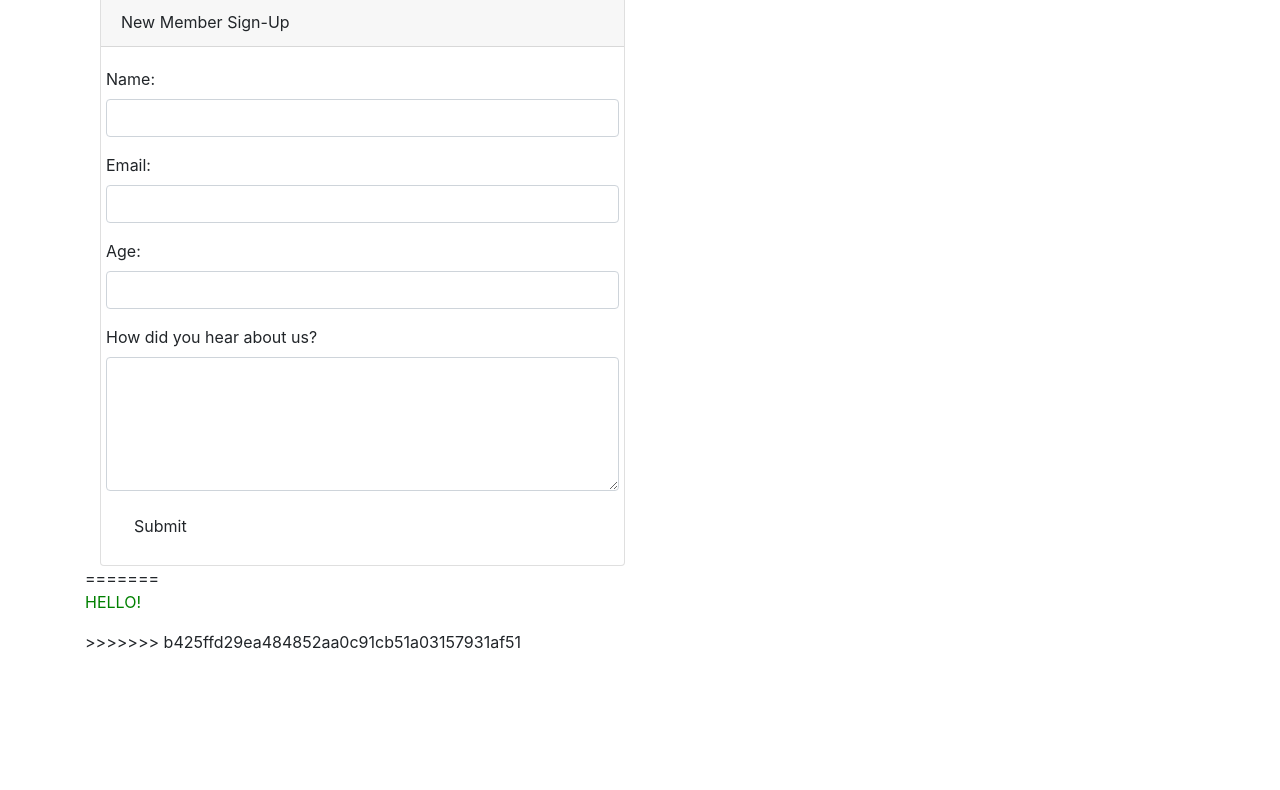
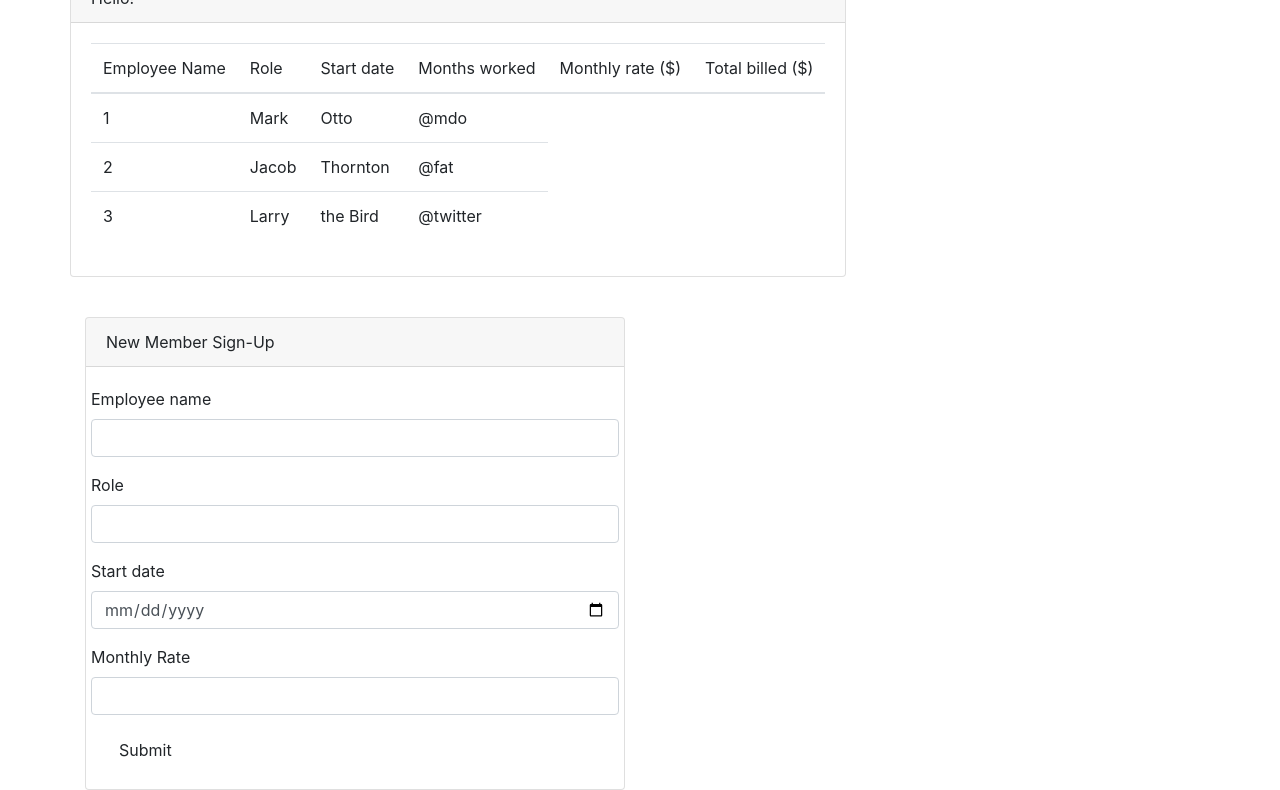
Before and after one commit to rainbojack1/Employee-Data-Management, a plain HTML site: page index.html in a window 1280 px wide. Shown: the part 243-1033 px from the top of the page. Before the commit the page ends 897 px from the top, so only its background shows below. Drawn offline with nearby package versions, Linux system fonts and the light colour scheme; no server answers.

Commit message:
more html changes (added table and input forms)

```diff
--- a/assets/css/styles.css
+++ b/assets/css/styles.css
@@ -1,3 +1,16 @@
 p{
     color: green
 }
+
+#table{
+    display: block;
+    width: 100%;
+
+}
+
+
+#tablerow {
+    padding-bottom: 40px;
+
+
+}
--- a/index.html
+++ b/index.html
@@ -1,7 +1,6 @@
 <!DOCTYPE html>
 <!--[if lt IE 7]>      <html class="no-js lt-ie9 lt-ie8 lt-ie7"> <![endif]-->
 <!--[if IE 7]>         <html class="no-js lt-ie9 lt-ie8"> <![endif]-->
-<<<<<<< HEAD
 <!--[if IE 8]>         <html class="no-js lt-ie9"> <![endif]-->
 <!--[if gt IE 8]><!-->
 <html class="no-js">
@@ -27,8 +26,52 @@
             <h1 class="text-center">Timestamp</h1>
         </div>
 
-        <div class="row"></div>
+        <div class="row" id="tablerow">
 
+            <div class="card card-default">
+                <div class="card-header">
+                    Hello!
+                </div>
+
+                <div class="card-body" id="topcard">
+                    <table class="table">
+                        <thead>
+                            <tr>
+                                <th scope="col">Employee Name</th>
+                                <th scope="col">Role</th>
+                                <th scope="col">Start date</th>
+                                <th scope="col">Months worked</th>
+                                <th scope="col">Monthly rate ($)</th>
+                                <th scope="col">Total billed ($)</th>
+                            </tr>
+                        </thead>
+                        <tbody>
+                            <tr>
+                                <th scope="row">1</th>
+                                <td>Mark</td>
+                                <td>Otto</td>
+                                <td>@mdo</td>
+                            </tr>
+                            <tr>
+                                <th scope="row">2</th>
+                                <td>Jacob</td>
+                                <td>Thornton</td>
+                                <td>@fat</td>
+                            </tr>
+                            <tr>
+                                <th scope="row">3</th>
+                                <td>Larry</td>
+                                <td>the Bird</td>
+                                <td>@twitter</td>
+                            </tr>
+                        </tbody>
+                    </table>
+                </div>
+            </div>
+
+        </div>
+
+        <div class="row">
             <div class="col-lg-6">
                 <div class="card card-default">
                     <div class="card-header">
@@ -39,23 +82,24 @@
                         <!-- Sign-up Form (note the various input "types")-->
                         <form role="form">
                             <div class="form-group row">
-                            <label for="name-input">Name:</label>
+                                <label for="name-input">Employee name</label>
                                 <input class="form-control" id="name-input" type="text">
                             </div>
                             <div class="form-group row">
-                            <label for="email-input">Email:</label>
-                            <input class="form-control" id="email-input" type="email">
+                                <label for="email-input">Role</label>
+                                <input class="form-control" id="role-input" type="text">
                             </div>
                             <div class="form-group row">
-                            <label for="age-input">Age:</label>
-                            <input class="form-control" id="age-input" type="number">
+                                <label for="age-input">Start date</label>
+                                <input class="form-control" id="date-input" type="date">
                             </div>
                             <div class="form-group row">
-                            <label for="comment-input">How did you hear about us?</label>
-                            <textarea class="form-control" id="comment-input" rows="5"></textarea>
+                                <label for="comment-input">Monthly Rate</label>
+                                <input class="form-control" id="rate-input" type="text">
                             </div>
                             <button class="btn btn-default" id="add-user" type="submit">Submit</button>
                         </form>
+                    </div>
                 </div>
             </div>
         </div>
@@ -68,27 +112,3 @@
 </body>
 
 </html>
-=======
-
-<!--[if gt IE 8]><!--> <html class="no-js"> <!--<![endif]-->
-    <head>
-        <meta charset="utf-8">
-        <meta http-equiv="X-UA-Compatible" content="IE=edge">
-        <title></title>
-        <meta name="description" content="">
-        <meta name="viewport" content="width=device-width, initial-scale=1">
-        <link rel="stylesheet" href="assets/css/reset.css">
-        <link rel="stylesheet" href="https://stackpath.bootstrapcdn.com/bootstrap/4.3.1/css/bootstrap.min.css" integrity="sha384-ggOyR0iXCbMQv3Xipma34MD+dH/1fQ784/j6cY/iJTQUOhcWr7x9JvoRxT2MZw1T" crossorigin="anonymous">
-        <link rel="stylesheet" href="assets/css/styles.css">
-        <script src="https://www.gstatic.com/firebasejs/4.12.0/firebase.js"></script>
-    </head>
-    <body>
-
-        <p>HELLO!</p>
-
-
-        <script src="https://cdnjs.cloudflare.com/ajax/libs/jquery/3.2.1/jquery.min.js"></script>
-        <script src="assets/javascript/app.js"></script>
-
-    </body>
->>>>>>> b425ffd29ea484852aa0c91cb51a03157931af51
```
Lines whose indentation alone changed are shown as unchanged.
